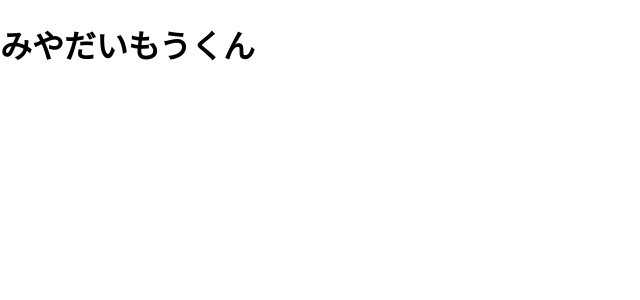
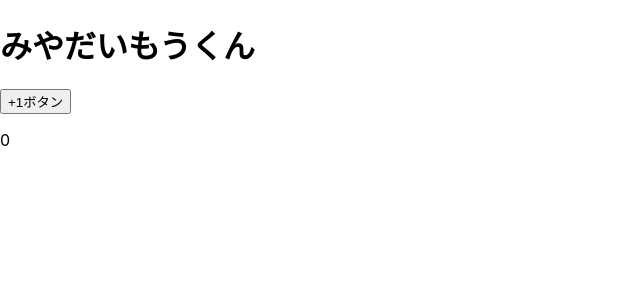
Before and after one commit to TakaShinoda/Test-React, a React (Create React App) app: page / in a window 1280 px wide. Shown: the top 300 px of the page, without its empty margins (0-640 px from the left). Built offline with nearby package versions, Linux system fonts and the light colour scheme.

Commit message:
カウントアップ機能追加

```diff
--- a/src/App.js
+++ b/src/App.js
@@ -1,12 +1,16 @@
-import React from 'react';
+import React, { Component } from 'react';
+import Count from './Count';
 import './App.css';
 
-function App() {
-  return (
-    <div>
-      <h1>みやだいもうくん</h1>
-    </div>
-  );
+class App extends Component {
+  render() {
+    return (
+      <div>
+        <h1>みやだいもうくん</h1>
+        <Count />
+      </div>
+    );
+  }
 }
 
 export default App;
```
